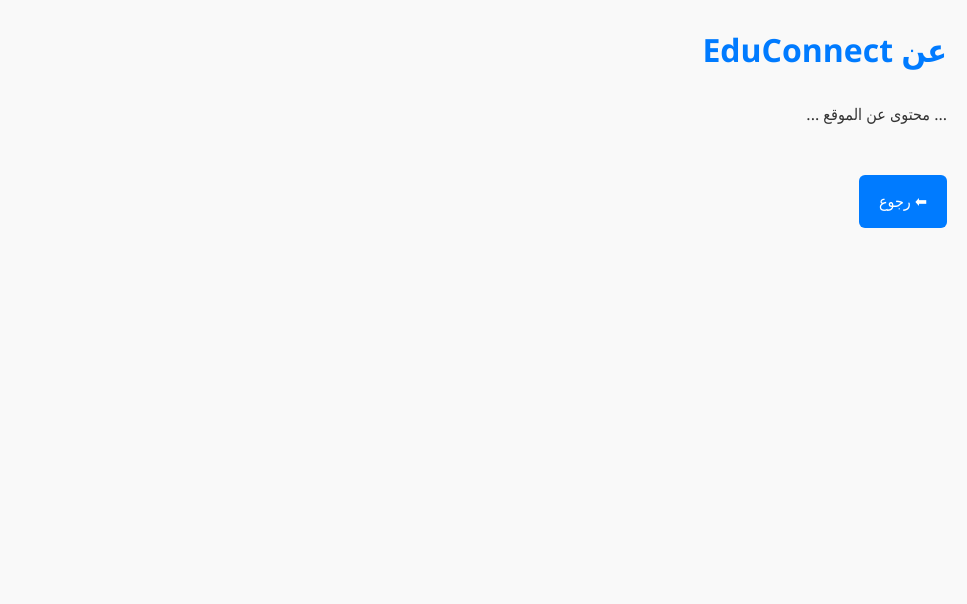
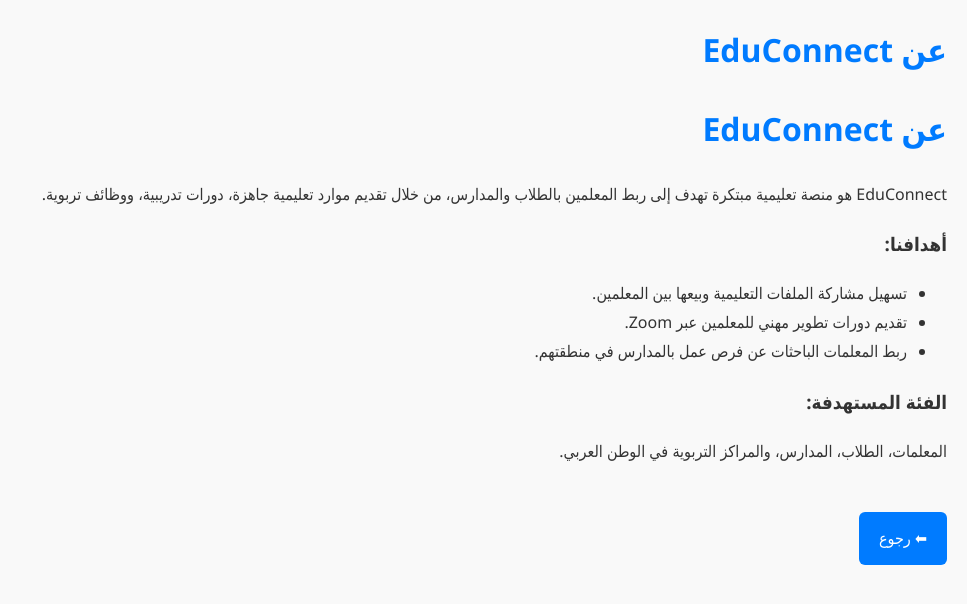
Before and after one commit to MadleenAlHassan91/EduConnect-site, a plain HTML site: page about.html in a window 1280 px wide. Shown: the whole page, without its empty margins (313-1280 px from the left). Drawn offline with Linux system fonts and the light colour scheme.

Commit message:
Update about.html

```diff
--- a/about.html
+++ b/about.html
@@ -31,7 +31,18 @@
 </head>
 <body>
   <h1>عن EduConnect</h1>
-  <p>... محتوى عن الموقع ...</p>
+   <h1>عن EduConnect</h1>
+    <p>
+        EduConnect هو منصة تعليمية مبتكرة تهدف إلى ربط المعلمين بالطلاب والمدارس، من خلال تقديم موارد تعليمية جاهزة، دورات تدريبية، ووظائف تربوية.
+    </p>
+    <h3>أهدافنا:</h3>
+    <ul>
+        <li>تسهيل مشاركة الملفات التعليمية وبيعها بين المعلمين.</li>
+        <li>تقديم دورات تطوير مهني للمعلمين عبر Zoom.</li>
+        <li>ربط المعلمات الباحثات عن فرص عمل بالمدارس في منطقتهم.</li>
+    </ul>
+    <h3>الفئة المستهدفة:</h3>
+    <p>المعلمات، الطلاب، المدارس، والمراكز التربوية في الوطن العربي.</p>
 
   <a href="index.html" class="back-btn">⬅ رجوع</a>
 </body>
```
